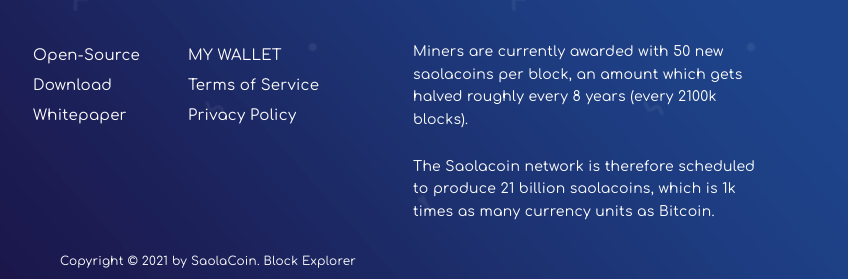
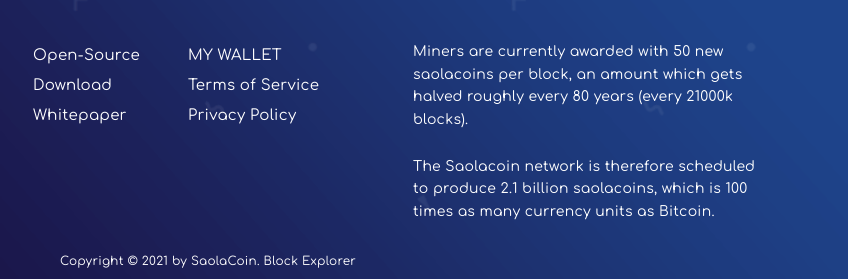
Before and after one commit to saolacoincom/saolacoincom.github.io, a plain HTML site: page pp.html in a window 1280 px wide. Shown: the part 1986-2265 px from the top of the page, 432-1280 px from the left. Drawn offline with Linux system fonts and the light colour scheme.

Commit message:
Update pp.html

```diff
--- a/pp.html
+++ b/pp.html
@@ -351,8 +351,8 @@
 				<div class="feed">
 					<h5 class="title animated" data-animation="fadeInUpShorter" data-animation-delay="0.8s">Mining Reward</h5>
 					<div class="tweets">
-						<span class="animated" data-animation="fadeInUpShorter" data-animation-delay="1.0s">Miners are currently awarded with 50 new saolacoins per block, an amount which gets halved roughly every 8 years (every 2100k blocks).</span>
-						<span class="animated" data-animation="fadeInUpShorter" data-animation-delay="1.2s">The Saolacoin network is therefore scheduled to produce 21 billion saolacoins, which is 1k times as many currency units as Bitcoin.</span>
+						<span class="animated" data-animation="fadeInUpShorter" data-animation-delay="1.0s">Miners are currently awarded with 50 new saolacoins per block, an amount which gets halved roughly every 80 years (every 21000k blocks).</span>
+						<span class="animated" data-animation="fadeInUpShorter" data-animation-delay="1.2s">The Saolacoin network is therefore scheduled to produce 2.1 billion saolacoins, which is 100 times as many currency units as Bitcoin.</span>
 					</div>
 				</div>
 			</div>
```
